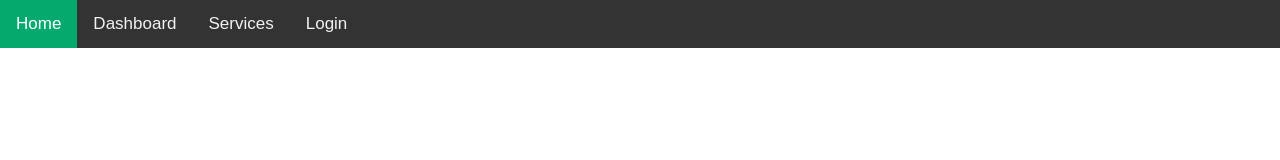
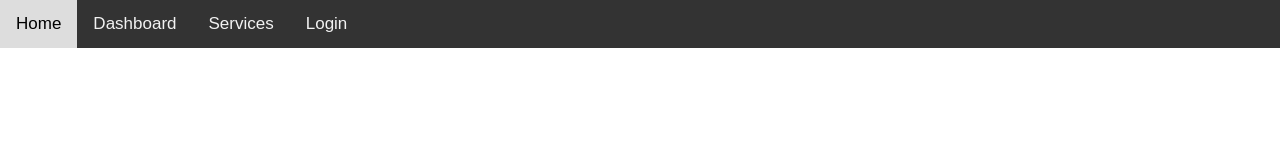
Before and after one commit to AztecAllure/gnav, a plain HTML site: page index.html in a window 1280 px wide. Drawn offline with Linux system fonts and the light colour scheme.

Commit message:
Update index.html

```diff
--- a/index.html
+++ b/index.html
@@ -2,6 +2,8 @@
 <html>
   <head>
     <meta name="viewport" content="width=device-width, initial-scale=1" />
+
+    <title>Navigation</title>
     <link
       rel="stylesheet"
       href="https://cdnjs.cloudflare.com/ajax/libs/font-awesome/4.7.0/css/font-awesome.min.css"
@@ -10,7 +12,7 @@
   </head>
   <body>
     <div class="links" id="mylinks">
-      <a href="#home" class="active">Home</a>
+      <a href="#home">Home</a>
       <a href="#dashboard">Dashboard</a>
       <a href="#services">Services</a>
       <a href="#Login">Login</a>
```
